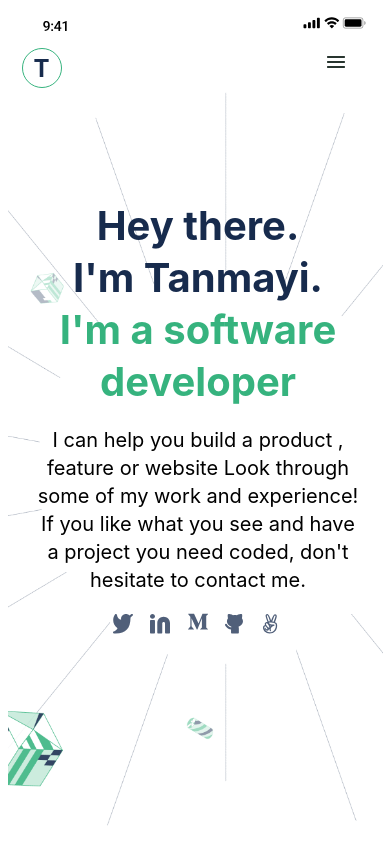
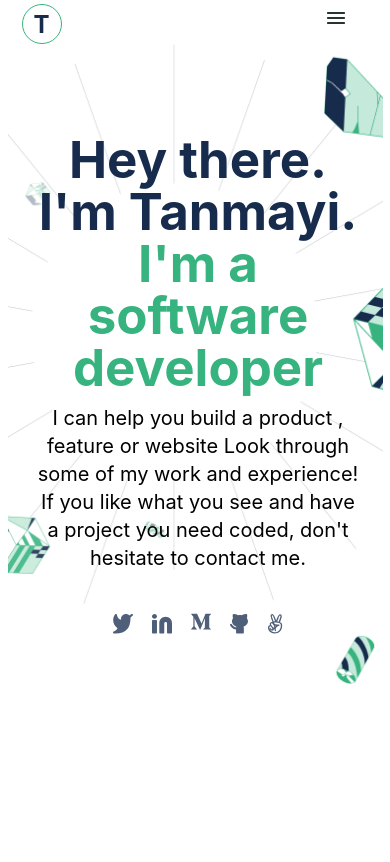
Before and after one commit to tan12082001/Project-portfolio, a plain HTML site: page index.html in a window 390 px wide. Drawn offline with Linux system fonts and the light colour scheme.

Commit message:
Update according to the latest code Review

```diff
--- a/index.html
+++ b/index.html
@@ -12,16 +12,6 @@
     <div class="wrapper">
         <!--section one toolbar-->
         <header class="toolbar">
-          <div class="statusbar">
-            <div class="time">
-                <img src="./media/TimeStyle.svg" alt="Time stamp">
-            </div>
-            <div class="bars">
-                <img src="./media/CellularConnection.svg" alt="signal bar">
-                <img src="./media/Wifi.svg" alt="wifi bar">
-                <img src="./media/Battery.svg" alt="battery">
-            </div>
-          </div>
           <nav class="logo-hamburger">
             <a href='#' class="logo"><span>T</span></a>
             <a href='#' class="hamburger"><img src="./media/hamburger.png" alt="menu"></a>
@@ -30,10 +20,10 @@
         <!--section two headline-->
         <section class="headline">
           <div class="primary text">
-            <p>Hey there.<br>
-                I'm Tanmayi.<br>
-            </p>
-            <p id="green">I'm a software developer</p>
+            <h1>Hey there.
+                I'm Tanmayi.
+            </h1>
+            <h2 id="green">I'm a software developer</h2>
           </div>
           <div class="secondary text">
             <p> I can help you build a product , feature or website Look through some of my work and experience! If you like what you see and have a project you need coded,
@@ -41,11 +31,13 @@
           </div>
           <!--div for social links-->
           <div class="socials">
-            <a class='social-item' href='https://twitter.com/TanmayiManku' target="_blank" rel="noopener"><img src="./media/twitter.svg" alt="twitter"></a>
-            <a class='social-item' href='https://www.linkedin.com/in/tanmayi-manku-99195720a/' target="_blank" rel="noopener"><img src="./media/Linkedinicon.svg" alt="linkedin"></a>
-            <a class='social-item' href='https://medium.com/' target="_blank" rel="noopener"><img src="./media/medium.svg" alt="medium"></a>
-            <a class='social-item' href='https://github.com/tan12082001' target="_blank" rel="noopener"><img src="./media/github.svg" alt="github"></a>
-            <a class='social-item' href='#' rel="noopener"><img src="./media/angellist.svg" alt="angellist"></a>
+            <ul>
+              <li><a class='social-item' href='https://twitter.com/TanmayiManku' target="_blank" rel="noopener"><img src="./media/twitter.svg" alt="twitter"></a></li>
+              <li><a class='social-item' href='https://www.linkedin.com/in/tanmayi-manku-99195720a/' target="_blank" rel="noopener"><img src="./media/Linkedinicon.svg" alt="linkedin"></a></li>
+              <li><a class='social-item' href='https://medium.com/' target="_blank" rel="noopener"><img src="./media/medium.svg" alt="medium"></a></li>
+              <li><a class='social-item' href='https://github.com/tan12082001' target="_blank" rel="noopener"><img src="./media/github.svg" alt="github"></a></li>
+              <li><a class='social-item' href='#' rel="noopener"><img src="./media/angellist.svg" alt="angellist"></a></li>
+            </ul>
           </div>
         </section>
     </div>
--- a/styles.css
+++ b/styles.css
@@ -29,33 +29,11 @@ body {
 }
 
 /* header section */
-.statusbar,
 .logo-hamburger {
   display: flex;
   justify-content: space-between;
   width: 375px;
   height: 44px;
-}
-
-.time {
-  position: absolute;
-  width: 54px;
-  height: 21px;
-  top: 14.5px;
-  left: 21px;
-}
-
-.bars {
-  position: absolute;
-  width: 66.66px;
-  height: 11.34px;
-  top: 17.33px;
-  left: 293.67px;
-  display: flex;
-}
-
-.bars img {
-  flex-grow: 1;
 }
 
 /* logo-hamburger section */
@@ -86,12 +64,14 @@ body {
 
 /* section 2: headline */
 .headline {
+  display: flex;
+  flex-direction: column;
   position: absolute;
-  top: 92px;
+  top: 44px;
   width: 375px;
   height: 100%;
   background: url("./media/backgroundfill.png");
-  background-size: cover;
+  background-size: contain;
   background-repeat: no-repeat;
 }
 
@@ -106,10 +86,9 @@ body {
 
 /* primary text */
 .primary {
-  top: 108px;
+  top: 90px;
   height: 211px;
-  font-weight: 700;
-  font-size: 40px;
+  font-size: 34px;
   line-height: 52px;
   color: #172b4d;
 }
@@ -120,22 +99,25 @@ body {
 
 /* secondary text */
 .secondary {
-  top: 334px;
+  top: 360px;
   height: 164px;
-  font-weight: 400;
   font-size: 20px;
   line-height: 28px;
 }
 
 /* socials */
-.socials {
+.socials ul{
   position: absolute;
   width: 170.17px;
   height: 19.62px;
   left: 105px;
-  top: 520.89px;
+  top: 568.89px;
   display: flex;
   justify-content: space-between;
+}
+
+.socials li {
+  list-style-type: none;
 }
 
 .social-item {
@@ -168,10 +150,6 @@ body {
     width: 100%;
   }
 
-  .statusbar {
-    display: none;
-  }
-
   .primary,
   .secondary {
     width: 100%;
```
